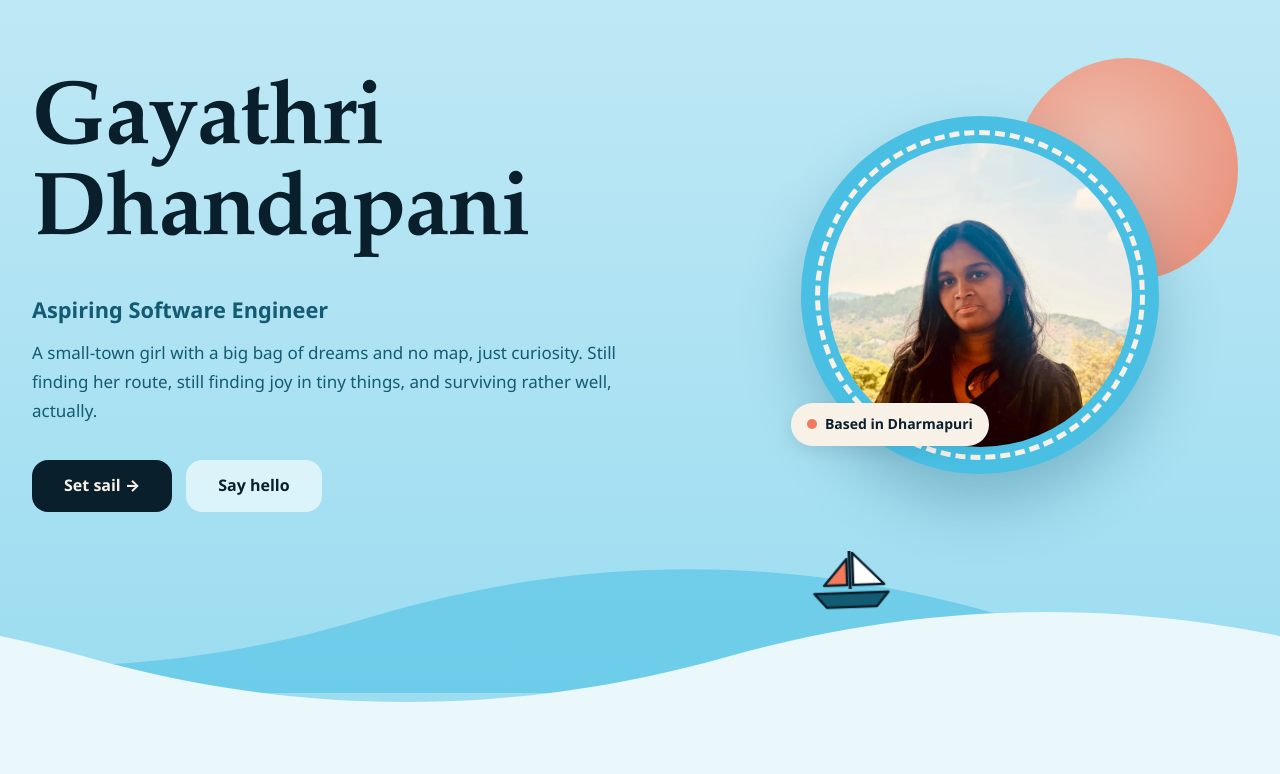
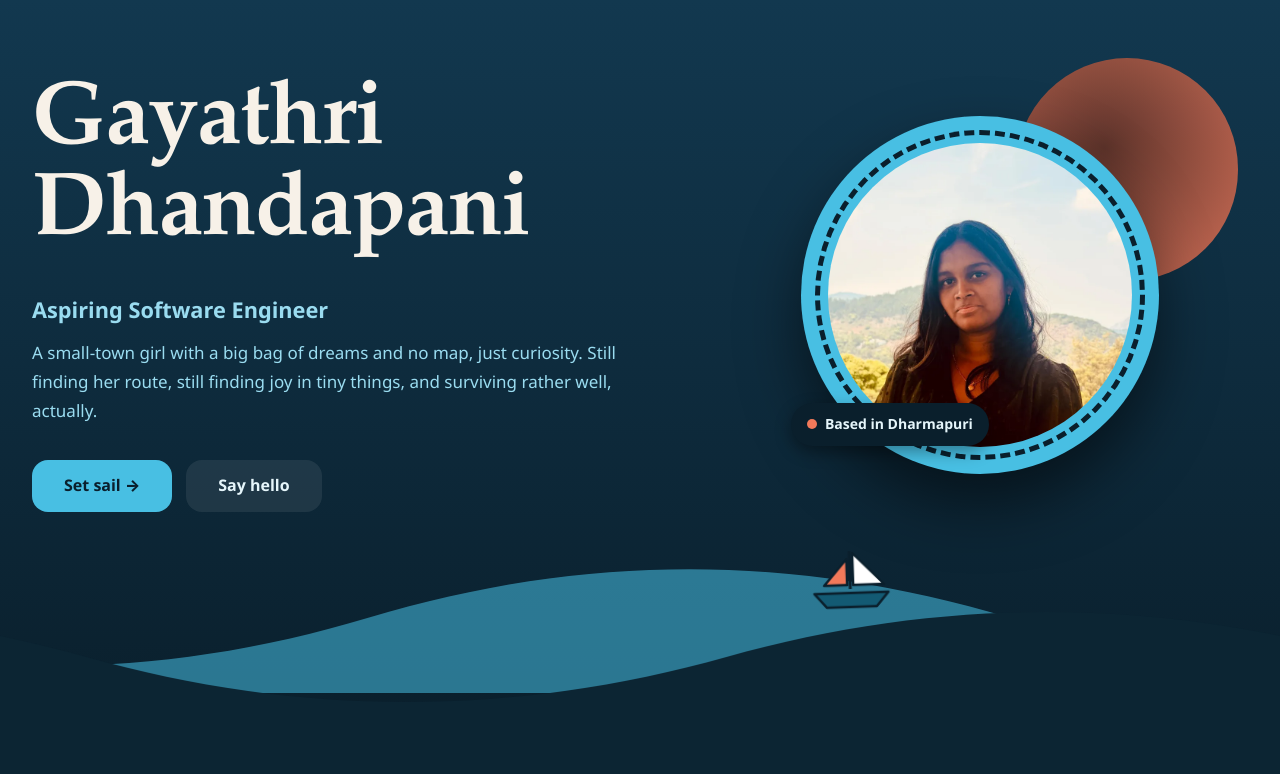
Before and after one commit to GayathriDPsiog/profile-website, a plain HTML site: page index.html in a window 1280 px wide. Shown: the part 77-851 px from the top of the page. Drawn offline with Linux system fonts and the light colour scheme.

Commit message:
theme: switch to dark mode (deep sea at night)

```diff
--- a/css/theme.css
+++ b/css/theme.css
@@ -1,6 +1,6 @@
 /* ==========================================================
    theme.css: the ONLY file that defines the site's look.
-   Theme: Warm Sea (light). Every colour, font, size, radius,
+   Theme: Warm Sea (dark mode: the deep sea at night). Every colour, font, size, radius,
    shadow and animation speed used anywhere lives here.
    To change the whole site's theme, change only this file.
    ========================================================== */
@@ -23,49 +23,49 @@
   --sun: #f6c177;
   --white: #ffffff;
 
-  /* ---------- Semantic colours (what the site actually uses) ---------- */
-  --color-bg: var(--sand);
-  --color-surface: var(--white);
-  --color-section-alt: var(--foam);
-  --color-family-end: var(--peach);
-  --color-text: var(--ink);
-  --color-text-soft: var(--drift);
-  --color-heading: var(--ink);
-  --color-link: var(--deep-teal);
+  /* ---------- Semantic colours: DARK MODE (the deep sea at night) ---------- */
+  --color-bg: var(--ink);
+  --color-surface: #0f2c3d;
+  --color-section-alt: #0c2533;
+  --color-family-end: #2b1f22;
+  --color-text: #e6f6fb;
+  --color-text-soft: #9fbfcc;
+  --color-heading: var(--sand);
+  --color-link: var(--sea-light);
   --color-primary: var(--sea);
-  --color-primary-soft: var(--sea-light);
+  --color-primary-soft: #1f4a5e;
   --color-accent: var(--coral);
-  --color-accent-soft: var(--coral-soft);
-  --color-accent-text: var(--coral-deep);
-  --color-highlight: var(--sun);
+  --color-accent-soft: #6b3426;
+  --color-accent-text: #f7a68f;
+  --color-highlight: #4a3a22;
   --color-on-accent: var(--ink);
 
-  --color-hero-top: var(--sky);
-  --color-hero-bottom: var(--sea-light);
+  --color-hero-top: #12384f;
+  --color-hero-bottom: var(--ink);
 
-  --color-nav-bg: rgba(247, 241, 232, 0.88);
-  --color-border: rgba(10, 31, 44, 0.08);
-  --color-border-strong: rgba(10, 31, 44, 0.18);
-  --color-overlay: rgba(10, 31, 44, 0.82);
-  --color-caption-bg: rgba(255, 255, 255, 0.92);
+  --color-nav-bg: rgba(10, 31, 44, 0.9);
+  --color-border: rgba(230, 246, 251, 0.1);
+  --color-border-strong: rgba(230, 246, 251, 0.22);
+  --color-overlay: rgba(0, 0, 0, 0.82);
+  --color-caption-bg: rgba(10, 31, 44, 0.9);
 
-  --color-logo-bg: var(--ink);
-  --color-logo-text: var(--sand);
+  --color-logo-bg: var(--sea);
+  --color-logo-text: var(--ink);
 
-  --color-btn-dark-bg: var(--ink);
-  --color-btn-dark-text: var(--sand);
-  --color-btn-light-bg: rgba(255, 255, 255, 0.6);
-  --color-btn-light-text: var(--ink);
+  --color-btn-dark-bg: var(--sea);
+  --color-btn-dark-text: var(--ink);
+  --color-btn-light-bg: rgba(255, 255, 255, 0.08);
+  --color-btn-light-text: #e6f6fb;
 
-  --color-footer-bg: var(--ink);
+  --color-footer-bg: #061520;
   --color-footer-text: #e6f6fb;
   --color-footer-soft: #8fb3c2;
   --color-footer-accent: var(--sea-light);
 
   /* ---------- Shadows ---------- */
-  --shadow-sm: 0 6px 16px rgba(10, 31, 44, 0.08);
-  --shadow-md: 0 14px 34px rgba(19, 90, 115, 0.12);
-  --shadow-lg: 0 30px 60px rgba(19, 90, 115, 0.3);
+  --shadow-sm: 0 6px 16px rgba(0, 0, 0, 0.35);
+  --shadow-md: 0 14px 34px rgba(0, 0, 0, 0.4);
+  --shadow-lg: 0 30px 60px rgba(0, 0, 0, 0.5);
 
   /* ---------- Typography ---------- */
   --font-heading: 'Palatino Linotype', 'Book Antiqua', Palatino, Georgia, serif;
```
